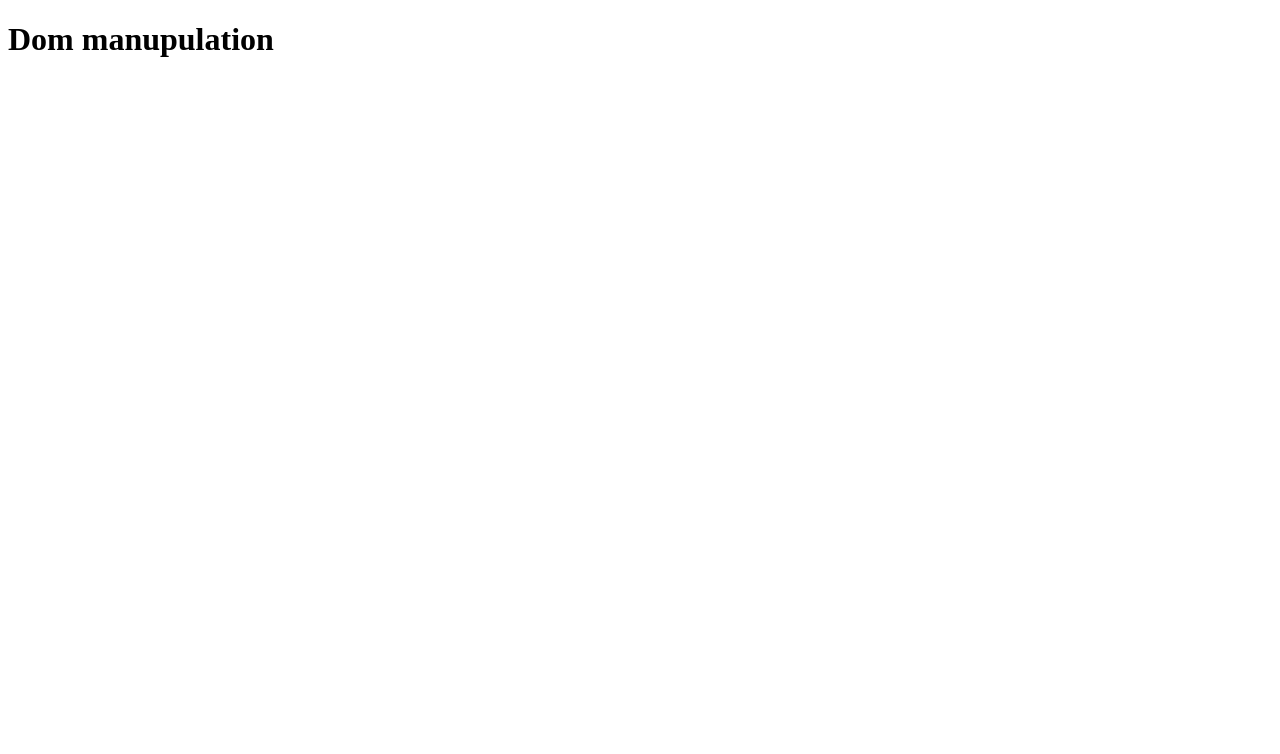
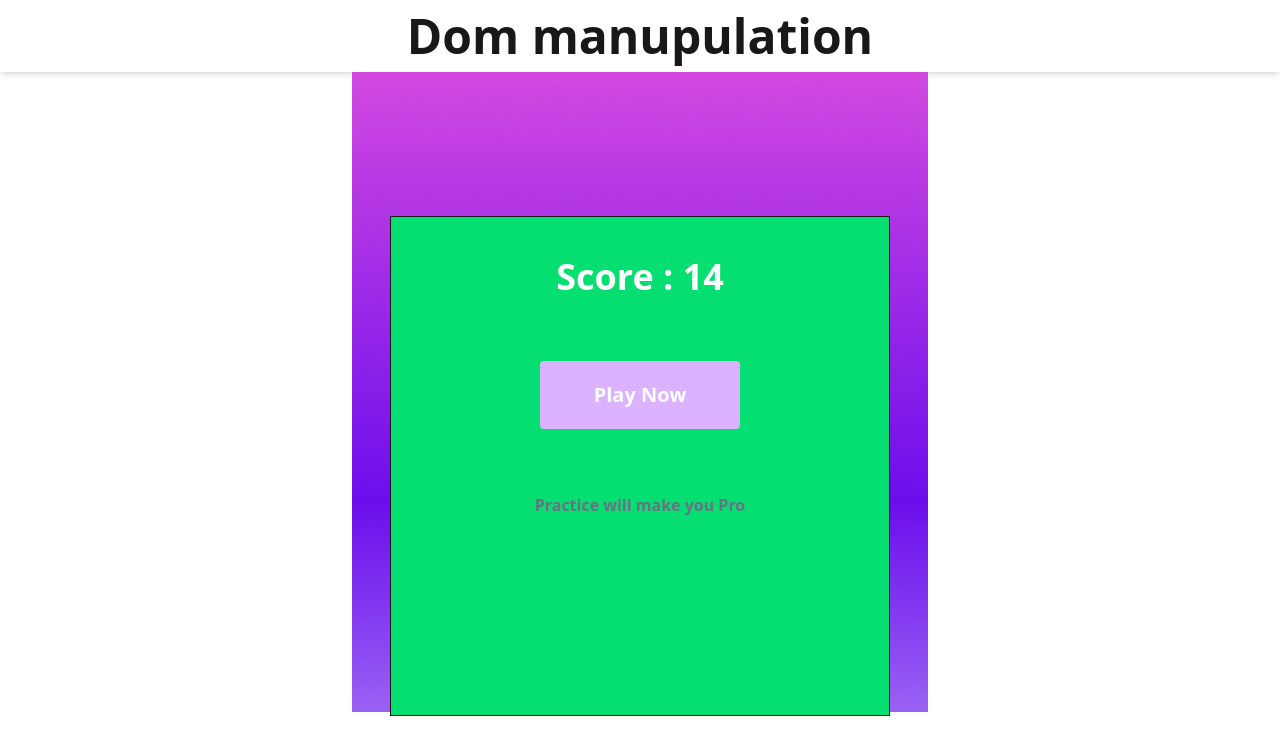
Before and after one commit to Animes101/ph-javascript, a plain HTML site: page index.html in a window 1280 px wide. Drawn offline with nearby package versions, Linux system fonts and the light colour scheme.

Commit message:
add tailwind css and daisy ui

```diff
--- a/index.html
+++ b/index.html
@@ -5,10 +5,19 @@
     <meta name="viewport" content="width=device-width, initial-scale=1.0">
     <title>Document</title>
     <link rel="stylesheet" href="style.css">
+
+    <!-- tailwind css link -->
+         <script src="https://cdn.jsdelivr.net/npm/@tailwindcss/browser@4"></script>
+
+
+         <!-- dsisy UI -->
+          <link href="https://cdn.jsdelivr.net/npm/daisyui@5" rel="stylesheet" type="text/css" />
+          <script src="https://cdn.jsdelivr.net/npm/@tailwindcss/browser@4"></script>
+
 </head>
 <body>
 
-    <h1>Dom manupulation</h1>
+    <h1 class="text-center font-bold shadow-md text-5xl p-3">Dom manupulation</h1>
 
     <!-- <ul class="list-items">
         <li>hello</li>
@@ -166,8 +175,102 @@
 </main> -->
 
 
+<!-- 27-1 Project Overview and Setup alpha -->
+
+<div class="container">
+
+   <div class="bg-[url(img/images/background.png)] bg-no-repeat bg-cover w-[50%] h-[80vh] mx-auto relative ">
+
+       <!-- game start -->
+       <!-- <div class="absolute top-0  bottom-0 right-0 left-[-81px] m-auto w-[900px] h-[400px] bg-green-500 space-y-10">
+         <h1 class="text-center font-bold text-4xl text-white mt-14">ALPHABET CLASS</h1>
+         <P class="text-center text-white">Unleash Your Keyboard Kung Fu : Press “Enter” to Play</P>
+         <button  class="font-bold py-5 px-10 bg-purple-300 rounded-sm w-[200px] mx-auto block text-white text-xl cursor-pointer hover:text-black">Play Now</button>
+      </div> -->
 
 
+
+      <!-- game play -->
+
+      <!-- <div class="">
+         <div class="w-[100%] bg-purple-400/50 border-8 border-gray-500 rounded  h-[400px]  mt-12 ">
+            <h1 class="text-center bg-gray-500">Don't watch keyboard  while playing...</h1>
+
+
+            <div class="flex justify-center items-center ">
+               <h1 class="text-4xl font-bold shadow shadow-black text-gray-200  mt-50">Y</h1>
+            </div>
+
+         </div>
+
+         <div class="mt-10">
+            <div class="my-1 flex w-full justify-center gap-1">
+               <kbd class="kbd">q</kbd>
+               <kbd class="kbd">w</kbd>
+               <kbd class="kbd">e</kbd>
+               <kbd class="kbd">r</kbd>
+               <kbd class="kbd">t</kbd>
+               <kbd class="kbd">y</kbd>
+               <kbd class="kbd">u</kbd>
+               <kbd class="kbd">i</kbd>
+               <kbd class="kbd">o</kbd>
+               <kbd class="kbd">p</kbd>
+               </div>
+               <div class="my-1 flex w-full justify-center gap-1">
+               <kbd class="kbd">a</kbd>
+               <kbd class="kbd">s</kbd>
+               <kbd class="kbd">d</kbd>
+               <kbd class="kbd">f</kbd>
+               <kbd class="kbd">g</kbd>
+               <kbd class="kbd">h</kbd>
+               <kbd class="kbd">j</kbd>
+               <kbd class="kbd">k</kbd>
+               <kbd class="kbd">l</kbd>
+               </div>
+               <div class="my-1 flex w-full justify-center gap-1">
+               <kbd class="kbd">z</kbd>
+               <kbd class="kbd">x</kbd>
+               <kbd class="kbd">c</kbd>
+               <kbd class="kbd">v</kbd>
+               <kbd class="kbd">b</kbd>
+               <kbd class="kbd">n</kbd>
+               <kbd class="kbd">m</kbd>
+               <kbd class="kbd">/</kbd>
+               </div>
+         </div>
+
+
+         <div class="flex justify-around items-center ">
+            <div>
+               <h1 class=" text-2xl text-white  ">Score 0 </h1>
+            </div>
+
+            <div>
+               <h1 class=" text-2xl text-white  ">Life 0</h1>
+            </div>
+         </div>
+      </div> -->
+
+
+      <!-- End of game play -->
+
+
+      <div class="py-36">
+         <div class="border w-[500px] h-[500px] bg-green-400 mx-auto space-y-16">
+         <h1 class="text-4xl font-bold text-center text-white mt-10">Score : 14</h1>
+
+         <button class="font-bold py-5 px-10 bg-purple-300 rounded-sm w-[200px] mx-auto block text-white text-xl cursor-pointer hover:text-black">Play Now</button>
+
+         <p class="text-center font-bold text-gray-500">Practice will make you Pro</p>
+      </div>
+      </div>
+
+
+
+
+</div>
+
+</div>
 
 
     <script src="script.js"></script>
--- a/script.js
+++ b/script.js
@@ -938,3 +938,9 @@
 
 //         e.target.parentElement.removeChild(e.target)
 //     })
+
+
+
+
+
+// 27-1 Project Overview and Setup alpha
```
Also changed, not shown: img/images/background.png (added), img/images/play.png (added), img/screenshots/Home.png (added), img/screenshots/Result.png (added), img/screenshots/playground.png (added), tailwind.config.js (added).
